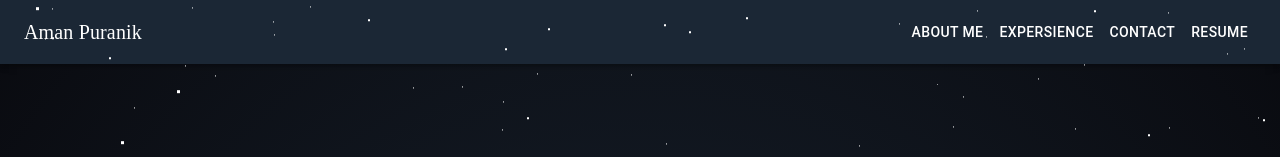
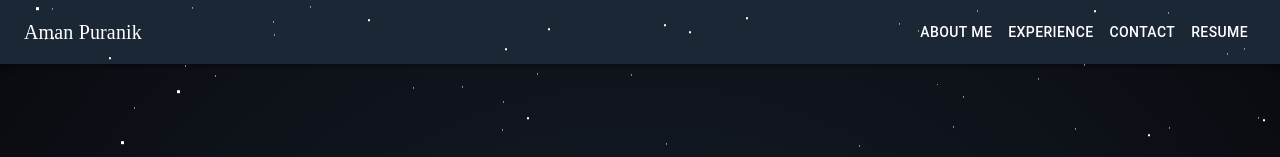
Before and after one commit to amanpuranik/new-portfolio, a React (Create React App) app: page / in a window 1280 px wide. Shown: the top 157 px of the page. Built offline with nearby package versions, Linux system fonts and the light colour scheme.

Commit message:
update homepage

```diff
--- a/package.json
+++ b/package.json
@@ -1,5 +1,5 @@
 {
-  "homepage": "http://amanpuranik.github.io/new-portfolio",
+  "homepage": "http://amanpuranik.github.io",
   "name": "new-portfolio",
   "version": "0.1.0",
   "private": true,
--- a/src/App.js
+++ b/src/App.js
@@ -36,7 +36,7 @@ function App() {
 
         {/* Navigation items on the right */}
         <Button color="inherit" component={Link} to="/about">About me</Button>
-        <Button color="inherit" component={Link} to="/experience">Expersience</Button>
+        <Button color="inherit" component={Link} to="/experience">Experience</Button>
         <Button color="inherit" component={Link} to="/contact" >Contact</Button>
         <Button onClick={openResume} color="inherit">Resume</Button>
       </Toolbar>
```
